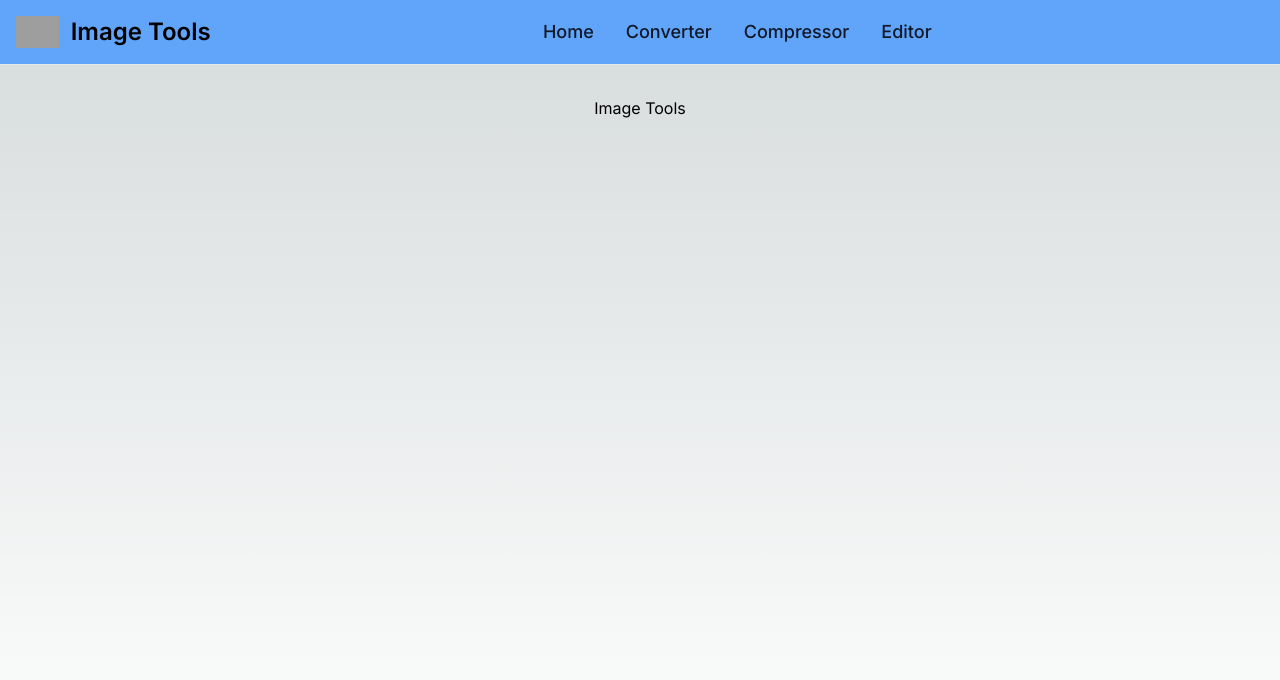
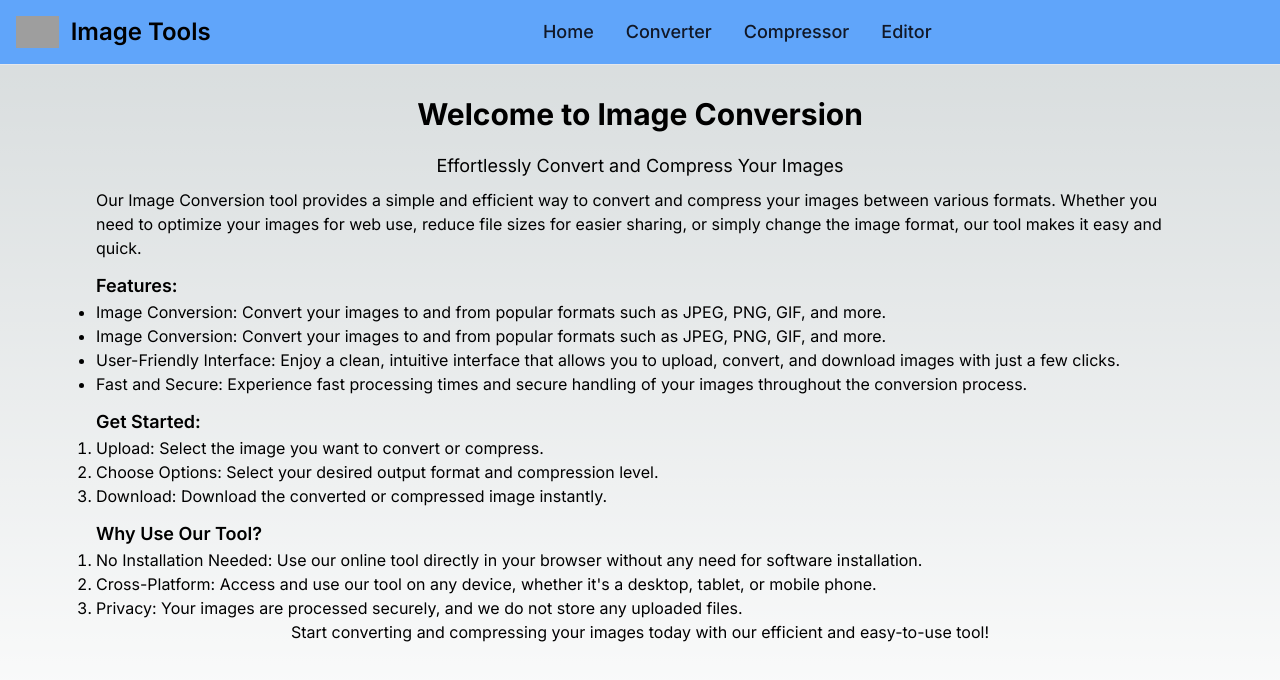
Before and after one commit to Aka5h-14/Image-Tools, a Next.js app: page / in a window 1280 px wide. Shown: the top 680 px of the page. Built offline with nearby package versions, Linux system fonts and the light colour scheme; grey boxes are pictures that could not be loaded.

Commit message:
added home page content

```diff
--- a/app/Editor/page.js
+++ b/app/Editor/page.js
@@ -8,7 +8,7 @@ function Editor() {
 return(
     <>
     <Navbar/>
-
+    <h1 className='mt-20 text-center text-2xl'>In development</h1>
     </>
 )
 
--- a/app/page.js
+++ b/app/page.js
@@ -11,7 +11,41 @@ export default function Home() {
     <main className="flex min-h-screen flex-col items-center p-24">
 
 
-      <h1>Image Tools</h1>
+      <h1 className="text-3xl font-bold mb-5">Welcome to Image Conversion</h1>
+      <h3 className="text-lg mb-2">Effortlessly Convert and Compress Your Images</h3>
+      <p className="mb-3">Our Image Conversion tool provides a simple and efficient way to convert and compress your images between various formats. Whether you need to optimize your images for web use, reduce file sizes for easier sharing, or simply change the image format, our tool makes it easy and quick.</p>
+      <h5 className=" text-lg self-start font-semibold">Features:</h5>
+      <ul className="self-start list-disc">
+        <li>Image Conversion: Convert your images to and from popular formats such as JPEG, PNG, GIF, and more.</li>
+        <li>Image Conversion: Convert your images to and from popular formats such as JPEG, PNG, GIF, and more.</li>
+        <li>User-Friendly Interface: Enjoy a clean, intuitive interface that allows you to upload, convert, and download images with just a few clicks.</li>
+        <li>Fast and Secure: Experience fast processing times and secure handling of your images throughout the conversion process.</li>
+        </ul>
+
+        <h5 className=" text-lg self-start font-semibold mt-3">Get Started:</h5>
+        <ul className="self-start list-decimal">
+          <li>Upload: Select the image you want to convert or compress.</li>
+          <li>Choose Options: Select your desired output format and compression level.</li>
+          <li>Download: Download the converted or compressed image instantly.</li>
+        </ul>
+
+        <h5 className=" text-lg self-start font-semibold mt-3">Why Use Our Tool?</h5>
+        <ul className="self-start list-decimal">
+          <li>No Installation Needed: Use our online tool directly in your browser without any need for software installation.</li>
+          <li>Cross-Platform: Access and use our tool on any device, whether it's a desktop, tablet, or mobile phone.</li>
+          <li>Privacy: Your images are processed securely, and we do not store any uploaded files.</li>
+
+        </ul>
+        <p>Start converting and compressing your images today with our efficient and easy-to-use tool!</p>
+      {/*
+
+
+
+
+No Installation Needed: Use our online tool directly in your browser without any need for software installation.
+Cross-Platform: Access and use our tool on any device, whether it's a desktop, tablet, or mobile phone.
+Privacy: Your images are processed securely, and we do not store any uploaded files.
+Start converting and compressing your images today with our efficient and easy-to-use tool! */}
 
       <div>
         <div>
```
